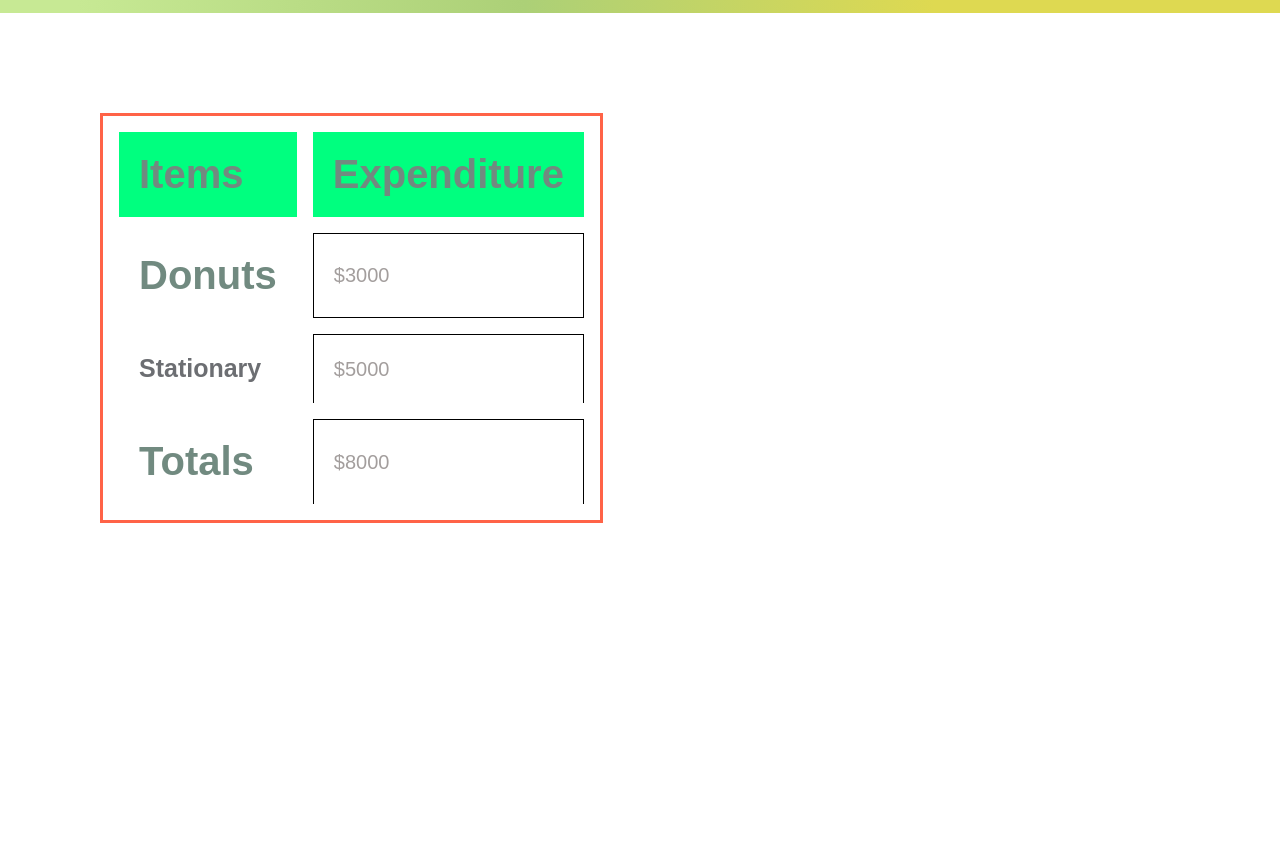
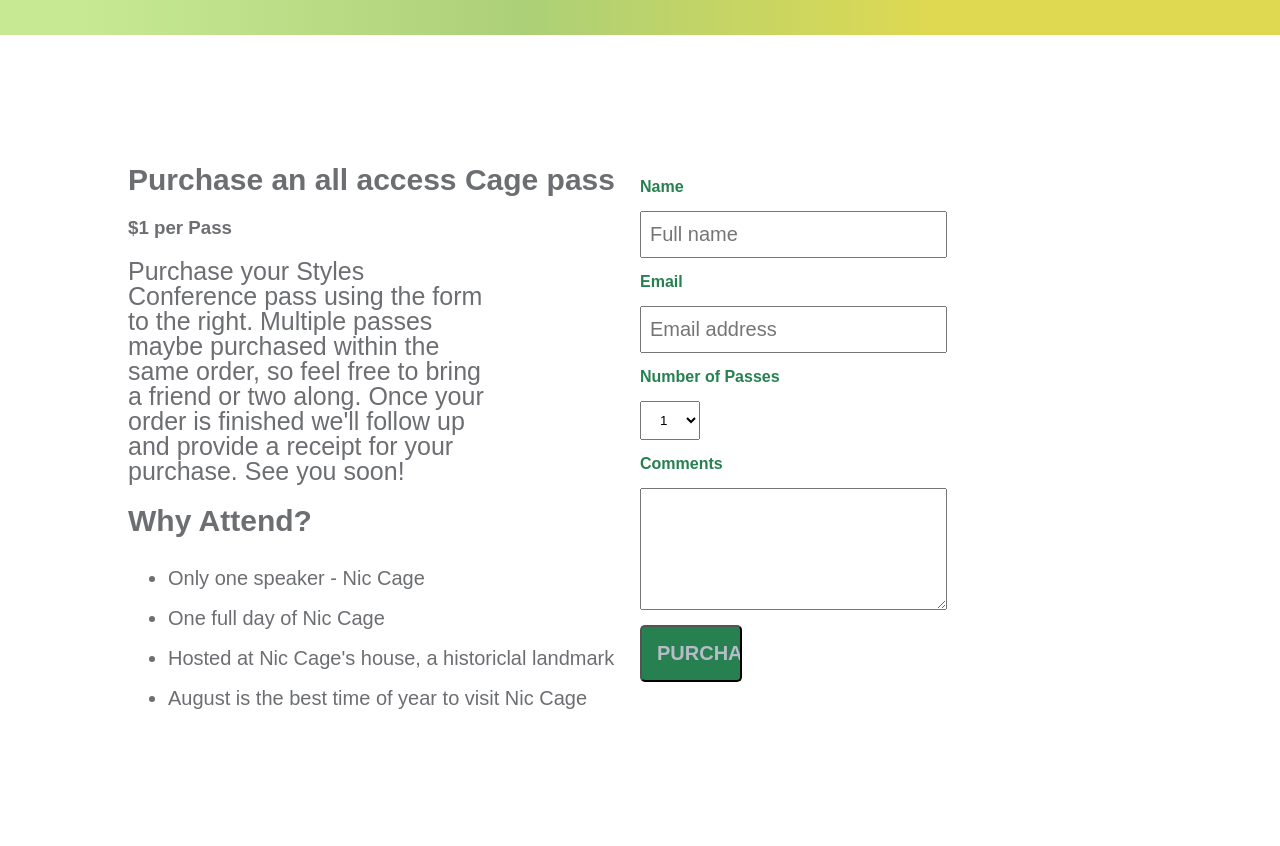
Before and after one commit to saadmalik200/Tables-conference, a plain HTML site: page optional.html in a window 1280 px wide. Shown: the part 677-1523 px from the top of the page. Before the commit the page ends 1300 px from the top, so only its background shows below. Drawn offline with Linux system fonts and the light colour scheme.

Commit message:
Updated Registration Page

```diff
--- a/css/style.css
+++ b/css/style.css
@@ -53,6 +53,7 @@ header {
   position: relative;
   left: 34%;
   width: fit-content;
+  /* font-size: 4rem; */
 }
 
 .nav-container nav {
@@ -75,10 +76,6 @@ header {
   text-decoration: overline;
 }
 
-.nav-container ul li {
-  /* padding: %; */
-}
-
 .current {
   color: rgb(197, 92, 50);
 }
@@ -98,12 +95,13 @@ header {
 
 .bottom-section h2 {
   color: #6c6e72;
+  font-size: 4rem;
 }
 
 .bottom-section p {
   color: #6c6e72;
   margin-top: 1%;
-  font-size: 1.6rem;
+  font-size: 2rem;
 }
 
 main {
@@ -112,7 +110,7 @@ main {
 }
 
 table {
-  width: 90%px;
+  width: 90%;
 }
 
 td {
@@ -176,3 +174,73 @@ th {
   color: #6c6e72;
   font-size: 2.5rem;
 }
+
+main {
+  display: flex;
+  /* gap: 20rem; */
+  /* justify-content: space-around; */
+
+  margin: 0;
+  color: #6c6e72;
+}
+main section {
+  width: 50%;
+  /* margin: 0; */
+}
+main section h2 {
+  margin-bottom: 2rem;
+  font-size: 3rem;
+}
+
+main section:nth-child(1) p {
+  font-size: 2.5rem;
+  width: 70%;
+  /* color: #6c6e72; */
+  line-height: 2.5rem;
+  margin: 2rem 0;
+}
+
+main section ul {
+  font-size: 2rem;
+  margin-left: 4rem;
+  line-height: 4rem;
+  /* font-weight: bold; */
+}
+
+input,
+label,
+textarea,
+button {
+  display: block;
+  width: 60%;
+}
+
+label {
+  margin: 1.5rem 0;
+  /* width: 50rem; */
+  text-align: left;
+  color: #268050;
+  font-weight: bold;
+}
+
+input {
+  padding: 1rem 0.8rem;
+  font-size: 2rem;
+}
+
+select {
+  padding: 1rem 1.5rem;
+}
+
+section:last-child button {
+  margin-top: 1.5rem;
+  background-color: #268050;
+  padding: 1.5rem;
+  width: 20%;
+  border-radius: 0.5rem;
+  color: #b7bcc8;
+  text-transform: uppercase;
+  font-weight: bold;
+  font-size: 2rem;
+  overflow: hidden;
+}
--- a/optional.html
+++ b/optional.html
@@ -42,46 +42,56 @@
         </div>
       </section>
       <section class="bottom-section">
-        <h2>Schedule</h2>
+        <h2>Register</h2>
         <p>
-          The conference conference has a schedule. There are workshops and Nic
-          Cage gives speeches
+          Registration is required at Nic Cage's Conference
         </p>
       </section>
     </header>
+    <main>
+      <section>
+        <h2>Purchase an all access Cage pass</h2>
+        <h3>$1 per Pass</h3>
+        <p>Purchase your Styles Conference pass using the form to the right. Multiple passes maybe purchased within the same order, so feel free to bring a friend or two along. Once your order is finished we'll follow up and provide a receipt for your purchase.
+          See you soon!
+        </p>
+        <h2>Why Attend?</h2>
+        <ul>
+          <li>Only one speaker - Nic Cage</li>
+          <li>One full day of Nic Cage</li>
+          <li>Hosted at Nic Cage's house, a historiclal landmark</li>
+          <li>August is the best time of year to visit Nic Cage</li>
+        </ul>
+      </section>
+      <section>
+        <form action="">
+          <div>
+            <label for="name">Name</label>
+            <input type="text" name="name" id="name" placeholder="Full name">
+          </div>
+                 <div>
+            <label for="email">Email</label>
+            <input type="email" name="email" id="email" placeholder="Email address">
+          </div>
+          <div>
+            <label for="passes">Number of Passes</label>
+            <select name="passes" id="passes">
+              <option value="">1
 
-    <!--
-        <header></header>
-    <main></main>
-    <footer></footer>
-    <header></header>
-    <header></header><header></header>
+              </option>
+              <option value="">2</option>
+            </select>
+          </div>
+          <div>
+            <label for="textarea">Comments</label>
+            <textarea name="textarea" id="textarea" cols="30" rows="8"></textarea>
+          </div>
+          <div>
+            <button>Purchase</button>
+          </div>
 
-    -->
-    <table>
-      <thead>
-        <tr>
-          <th scope="col">Items</th>
-          <th scope="col">Expenditure</th>
-        </tr>
-      </thead>
-      <tbody>
-        <tr>
-          <th scope="row">Donuts</th>
-          <td>$3000</td>
-        </tr>
+        </form>
 
-        <tr>
-          <th scope="row">Stationary</th>
-          <td>$5000</td>
-        </tr>
-      </tbody>
-      <tfoot>
-        <tr>
-          <th scope="row">Totals</th>
-          <td>$8000</td>
-        </tr>
-      </tfoot>
-    </table>
+    </main>
   </body>
 </html>
```
